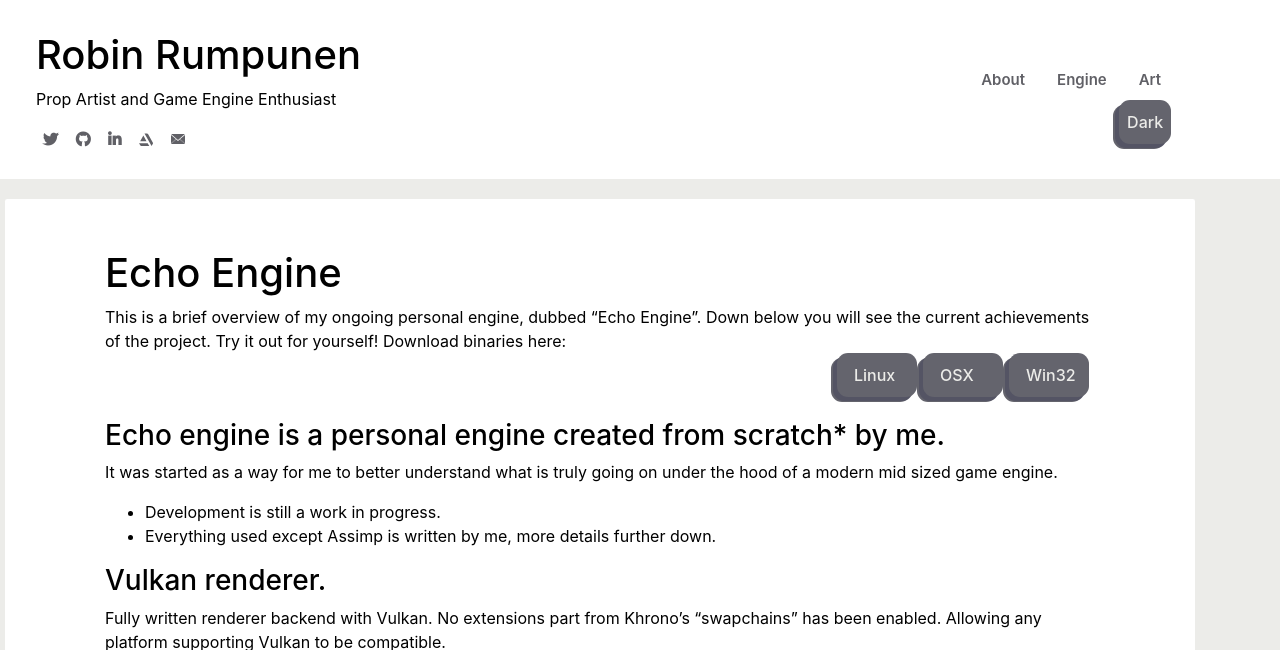
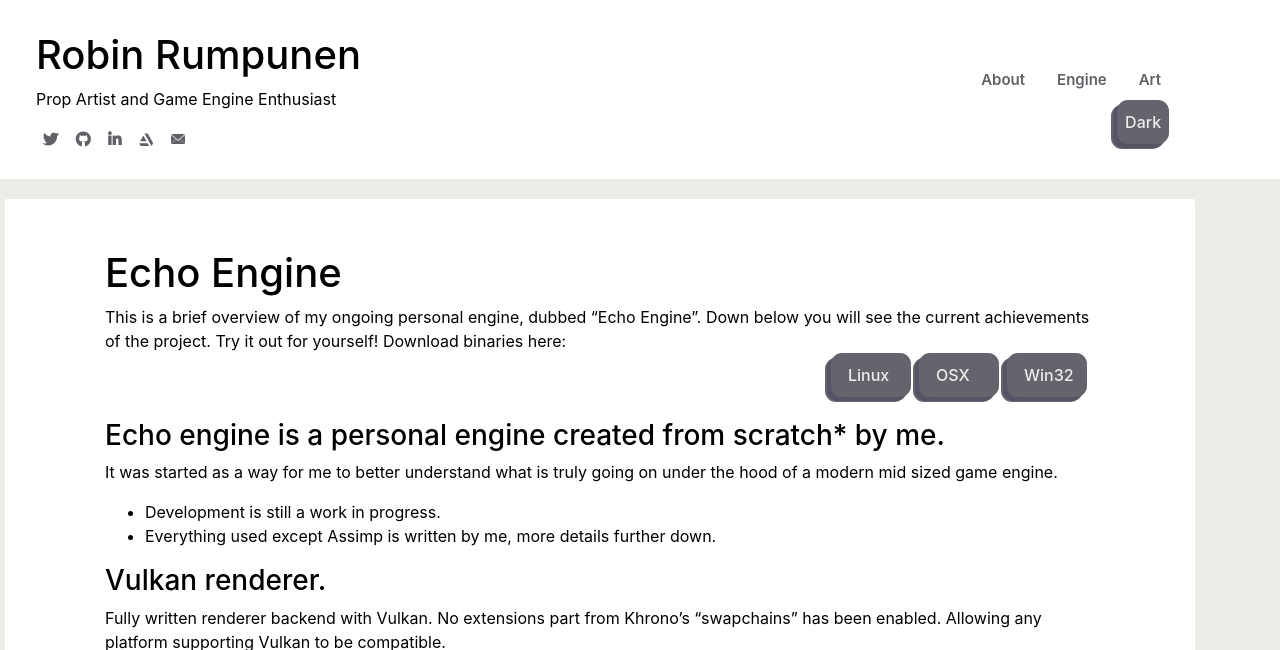
Before and after one commit to RobinRumpunen/robinrumpunen.github.io, a Jekyll site: the page built from engine.md, in a window 1280 px wide. Shown: the top 650 px of the page. Built offline with Jekyll 4.4.1, drawn with Linux system fonts in a browser that asks for light colours; nearby versions of some CDN libraries; comment, search, counter and statistics services are not loaded; a style sheet for code colours, icons or effects is not loaded; grey boxes are pictures that could not be loaded.

Commit message:
color styling and button update.

```diff
--- a/assets/css/main.css
+++ b/assets/css/main.css
@@ -4,6 +4,7 @@
    --main-focusground-color: hsl(0, 0%, 100%);
    --foot-background-color: hsl(0, 0%, 90%);
    --main-text-color: hsl(0, 0%, 0%);
+   --title-text-color: hsl(0, 0%, 0%);
    --link-text-color: hsl(240, 3%, 39%);
    --linkH-text-color: hsl(240, 22%, 49%);
    --btn-main-color: hsl(240, 4%, 41%);
@@ -20,12 +21,12 @@
    --main-background-color: hsl(0, 0%, 6%);
    --main-focusground-color: hsl(0, 0%, 13%);
    --foot-background-color: hsl(0, 0%, 10%);
-   --main-text-color: hsl(26, 24%, 69%);
+   --main-text-color: hsl(26, 25%, 82%);
    --title-text-color: hsl(45, 99%, 43%);
    --link-text-color: hsl(25, 36%, 77%);
    --linkH-text-color: hsl(45, 99%, 43%);
-   --btn-main-color: hsl(25, 24%, 69%);
-   --btn-scnd-color: hsl(25, 17%, 48%);
+   --btn-main-color: hsl(26, 25%, 82%);
+   --btn-scnd-color: hsl(26, 13%, 58%);
    --styling-filter: 100%;
    --artstation-logo: url("../img/artstationD.svg");
    --artstation-logo-hover: url("../img/artstationH.svg");
@@ -56,6 +57,9 @@
     height: auto;
     width: 100%;
     padding: 11px;
+}
+h1, .h1, h2, .h2, h3, .h3{
+    color: var(--title-text-color) !important;
 }
 a{
     text-decoration: none;
@@ -217,14 +221,14 @@
 /* Less than 1920x1080 because the site does not take up the entire screen, because of browser tabs and windows toolbar. */
 
 .robinBtn{
-    color:var(--main-background-color) !important;
+    color: var(--main-background-color) !important;
     background-color: var(--btn-main-color);
 
     padding-left: 6px;
     padding-top: 8px;
     padding-bottom: 8px;
     margin-bottom: 6px;
-    margin-right: 6px;
+    margin-right: 8px;
     position:relative;
     display: inline-block;
     top: 0px;
@@ -239,13 +243,14 @@
     box-shadow: -4px 4px 0 var(--btn-scnd-color), -6px 5px var(--btn-main-color);
 }
 .robinBtn:hover{
-    color:var(--main-background-color)!important;
+    color: var(--title-text-color)!important;
     text-decoration:none;
     box-shadow: -2px 2px 0 var(--btn-scnd-color), -4px 3px var(--btn-main-color);
     top: 2px;
     left: -2px;
 }
 .robinBtn:active{
+    /* box-shadow: -2px 2px 0 var(--btn-main-color); */
     box-shadow: none;
     top: 4px;
     left: -4px;
```
